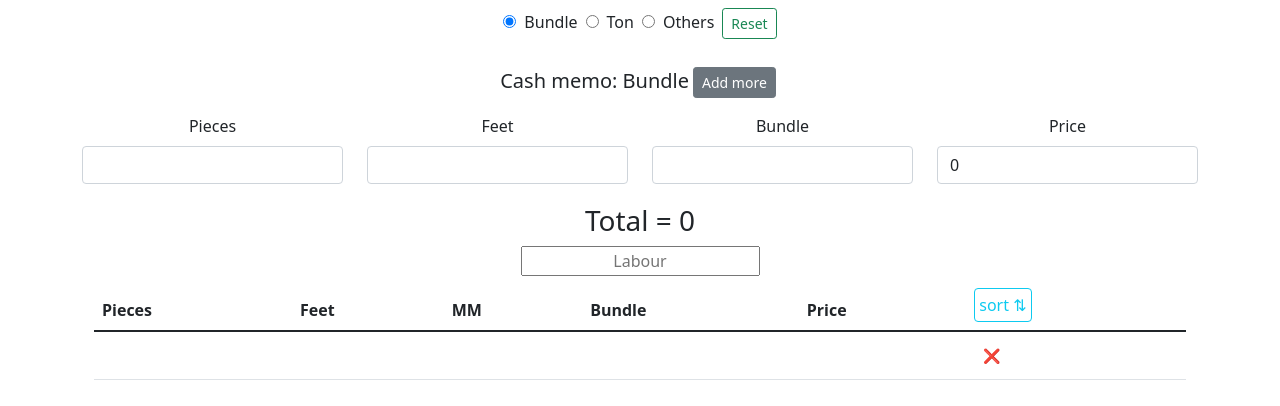
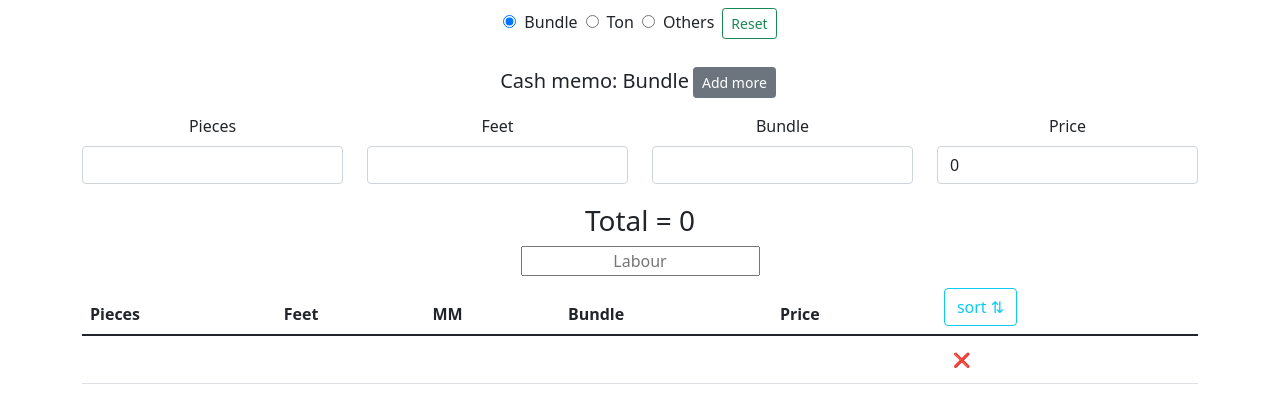
Before and after one commit to Shannto/cart---Copy, a React (Create React App) app: page / in a window 1280 px wide. Shown: the top 406 px of the page. Built offline with nearby package versions, Linux system fonts and the light colour scheme.

Commit message:
initial commit

```diff
--- a/src/components/tableview.jsx
+++ b/src/components/tableview.jsx
@@ -42,7 +42,7 @@ const TableView = ({
     <Container>
     <div className="col">
       <div className="row">
-        <div className="col">
+
         <Table>
           <thead>
             <tr>
@@ -54,7 +54,7 @@ const TableView = ({
               <th>
                 <button
                   onClick={reverseList}
-                  className="btn btn-outline-info  p-1"
+                  className="btn btn-outline-info"
                 >
                   sort ⇅
                 </button>
@@ -79,7 +79,7 @@ const TableView = ({
         </Table>
       </div>
     </div>
-    </div>
+
   </Container></div>
 );
 
```
